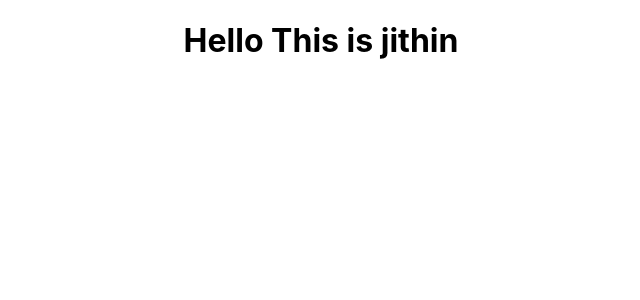
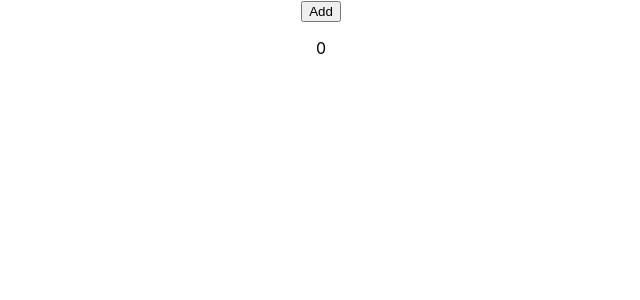
Before and after one commit to Chackojithinps/React-learnings, a React (Create React App) app: page / in a window 1280 px wide. Shown: the top 300 px of the page, without its empty margins (319-959 px from the left). Built offline with nearby package versions, Linux system fonts and the light colour scheme.

Commit message:
notes and useEffect

```diff
--- a/src/App.js
+++ b/src/App.js
@@ -1,76 +1,17 @@
+import { useEffect } from 'react';
 import './App.css';
-// import {Planets} from './User'
-import {useEffect, useState} from 'react'
-// import { Counter } from './Counter';
-// import {name1,age,place} from './Test';
-import Testing from './Test';
-// import { Task } from './Todo';
+import { useState} from 'react';
 function App() {
-   // const [newTask,setNewtask]=useState("")
-   // const [Todo,setTodo]=useState([])
-   // const [counter,setCounter]=useState(false)
-   // const newItems=(event)=>{
-   //    setNewtask(event.target.value)
-   // }
-//    const addItems=()=>{
-//       const task={
-//          id:Todo.length===0?1:Todo[Todo.length-1].id+1,
-//          taskName:newTask,
-//          completed:false
-//       }
-//       setTodo([...Todo,task])
-//    }
-//    const deleteItem = (newId) => {
-//     var newTodLists = Todo.filter((task) =>{
-//       return task.id!==newId
-//     })
+   const [state,setState]=useState(0)
+   useEffect(() => {
 
-//     setTodo(newTodLists)
-//   };
-//   const completeItem=(newId)=>{
-//    setTodo(
-//       Todo.map((task)=>{
-//          if(task.id===newId){
-//             return {...task,completed:true}
-//          }else{
-//             return task
-//          }
-//       })
-//    )
-//  }
-//  const addCount=()=>{
-//      setCount(count+1)
-//  }
- useEffect(()=>{
-    console.log("mounting......")
- })
-//  const showHidden=()=>{
-//     setCounter(!counter)
-//  }
-//   const obj={
-//     title:"first counter",
-//     count,
-//     place:"Kannur"
-//   }
+    console.log("This is component testing")
+   },[state])
+
    return (
        <div className='App'>
-         <Testing />
-         {/* <div>
-            <input onChange={newItems} text/>
-            <button onClick={addItems}>Add Items</button>
-         </div>
-         <div>
-             {Todo.map((item,key)=>{
-                   return <Task taskName={item.taskName} id={item.id} deleteItem={deleteItem} completeItem={completeItem} />
-             })}
-         </div> */}
-         {/* {name1}
-         {age}
-         {place} */}
-         {/* <button onClick={showHidden}>Show / Hidden</button> */}
-         {/* {counter?<Counter/> : null} */}
-         {/* {counter && <Counter />} */}
-
+           <button onClick={()=>setState(state+1)}>Add</button>
+           <p>{state}</p>
        </div>
    )
 }
```
Also changed, not shown: notes.txt.
